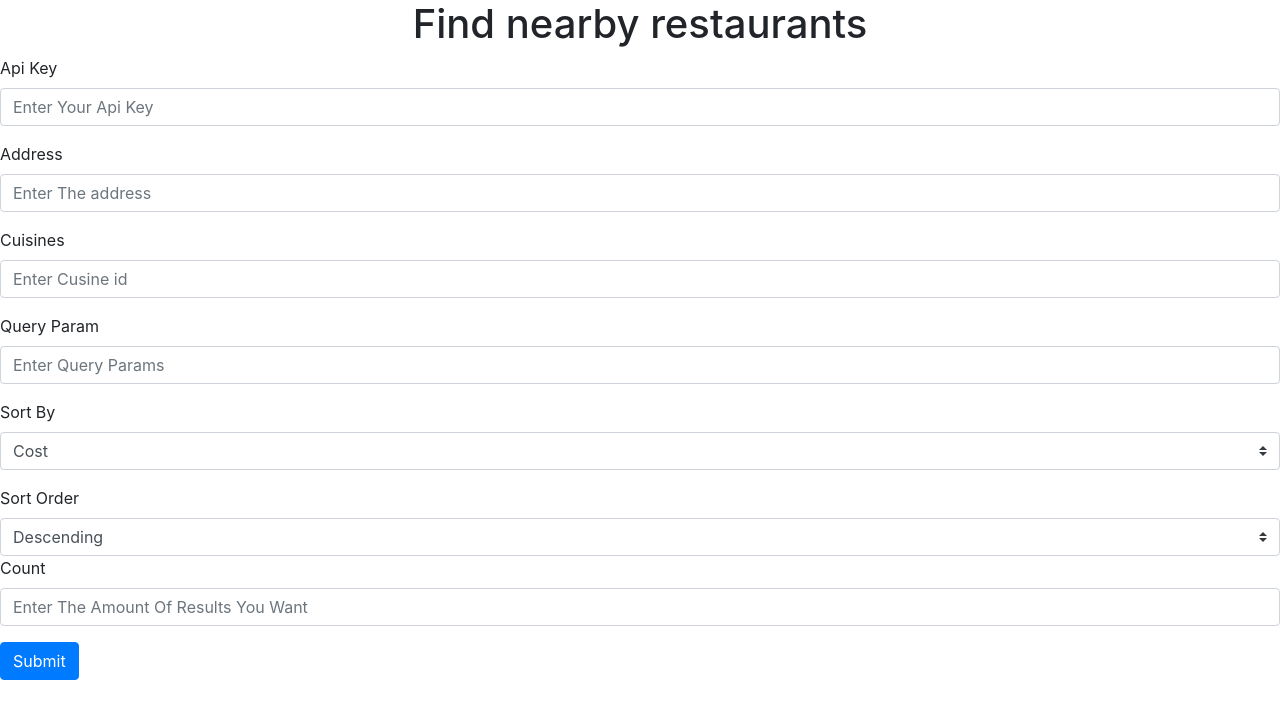
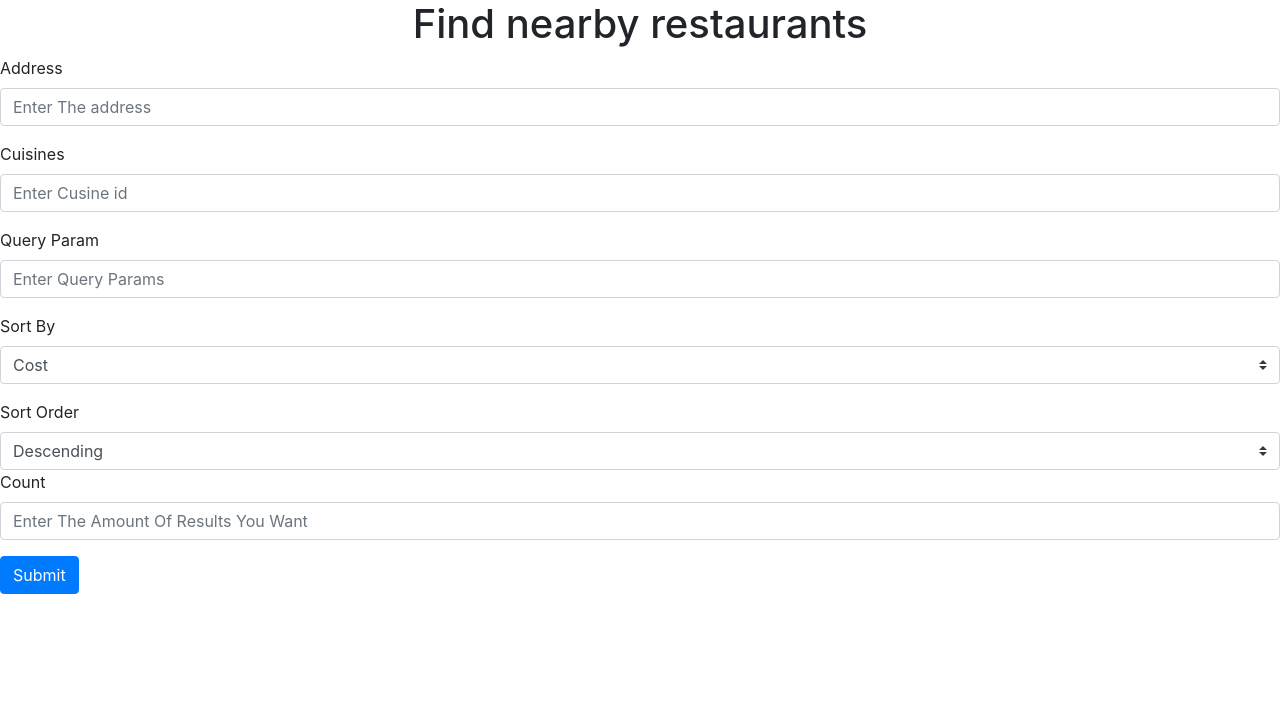
Before and after one commit to sarthakforwet/Foodie_Partners, a Flask app: page / in a window 1280 px wide. Shown: the part 56-775 px from the top of the page. Run offline with Flask 2, Linux system fonts and the light colour scheme; some libraries are stand-ins or nearby versions.

Commit message:
Removed input api field

```diff
--- a/search-restaurants/run.py
+++ b/search-restaurants/run.py
@@ -6,14 +6,13 @@ app = Flask(__name__)
 @app.route('/',methods=['POST','GET'])
 def home():
 	if request.method=='POST':
-		User_key=request.form['Api']
 		address = request.form['address']
 		Cuisines=request.form['Cuisines']
 		Sort_By=request.form['SortBy']
 		Sort_Order=request.form['SortOrder']
 		count=request.form['Count']
 		q=request.form['Query']
-		headers={'Accept': "application/json","user-key": str(User_key)}
+		headers={'Accept': "application/json","user-key": "6f1a6514744476d55591d9dd25198c4c"}
 		headers2 = {'Authorization': 'prj_live_pk_feddf0d04ae764d8157faf0d35e0926e711d8c8d',}
 		params2 = (('query', address),)
 		response2 = requests.get('https://api.radar.io/v1/geocode/forward', headers=headers2, params=params2)
--- a/search-restaurants/templates/home.html
+++ b/search-restaurants/templates/home.html
@@ -6,10 +6,6 @@
 
 <div class='content'>
   <form action='/' method='post'>
-  <div class="form-group">
-    <label for="Api" >Api Key</label>
-    <input type="text" name='Api' class="form-control" id="api" placeholder="Enter Your Api Key">
-  </div>
   <div class="form-group">
     <label for="Lat" >Address</label>
     <input type="text" name='address' class="form-control" id="api" placeholder="Enter The address">
```
